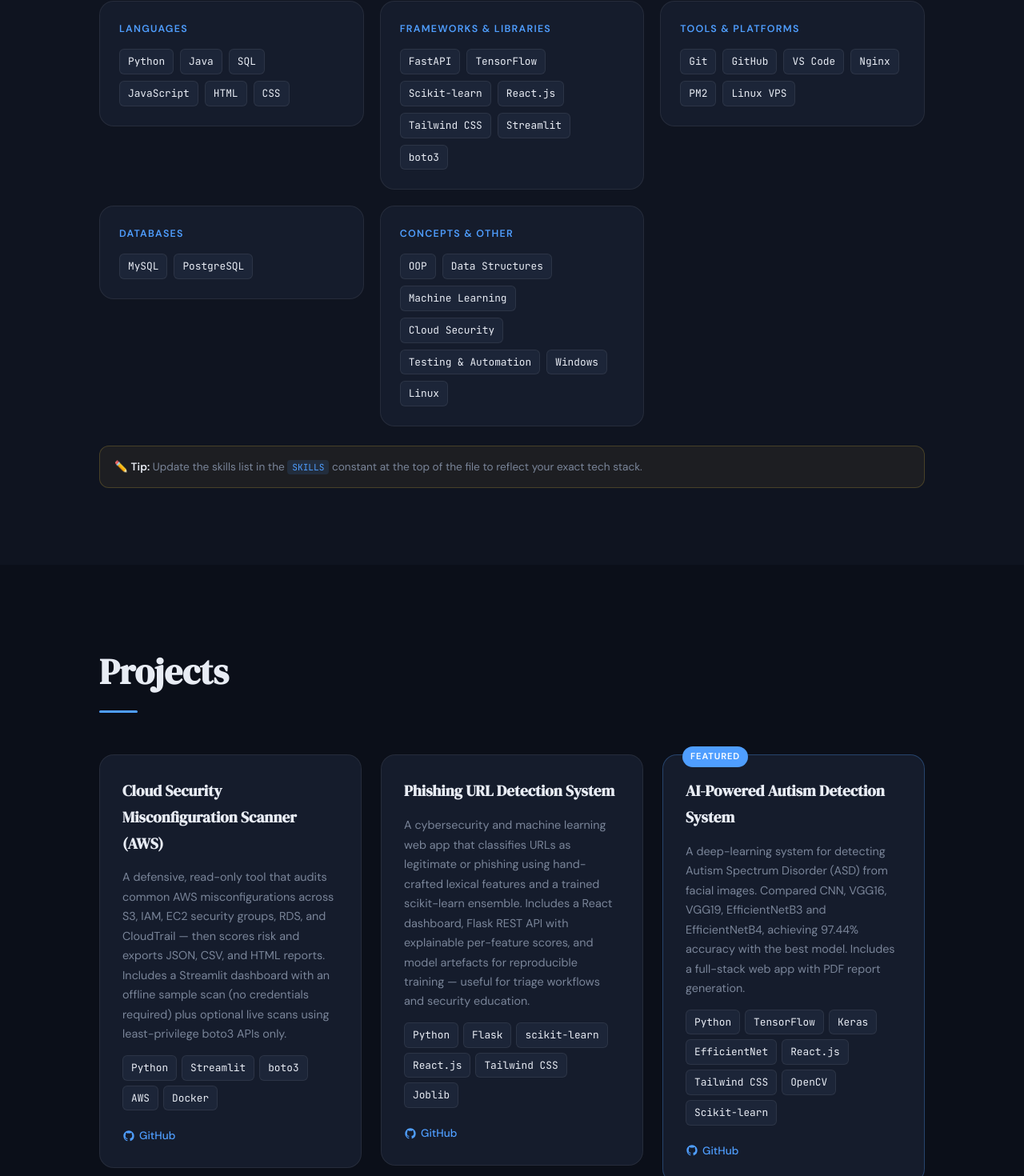
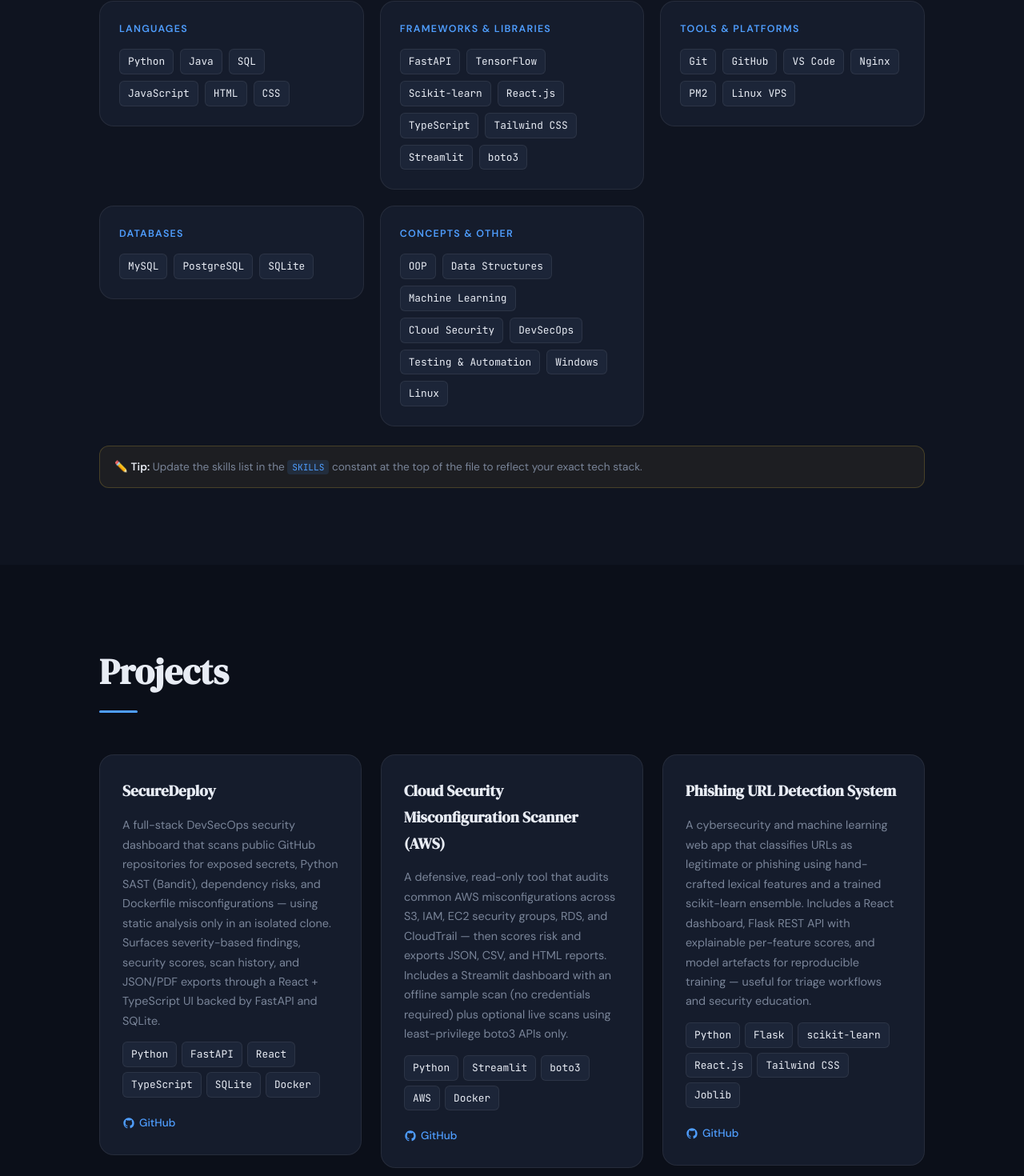
Before and after one commit to Sahamamjad/sahamamjad.github.io, a React (Vite) app: page / in a window 1280 px wide. Shown: the part 1817-3287 px from the top of the page at 80% size. Built offline with nearby package versions, Linux system fonts and the light colour scheme.

Commit message:
Add SecureDeploy project to portfolio

```diff
--- a/src/App.jsx
+++ b/src/App.jsx
@@ -6,13 +6,21 @@
 
 const SKILLS = {
   "Languages": ["Python", "Java", "SQL", "JavaScript", "HTML", "CSS"],
-  "Frameworks & Libraries": ["FastAPI", "TensorFlow", "Scikit-learn", "React.js", "Tailwind CSS", "Streamlit", "boto3"],
+  "Frameworks & Libraries": ["FastAPI", "TensorFlow", "Scikit-learn", "React.js", "TypeScript", "Tailwind CSS", "Streamlit", "boto3"],
   "Tools & Platforms": ["Git", "GitHub", "VS Code", "Nginx", "PM2", "Linux VPS"],
-  "Databases": ["MySQL", "PostgreSQL"],
-  "Concepts & Other": ["OOP", "Data Structures", "Machine Learning", "Cloud Security", "Testing & Automation", "Windows", "Linux"],
+  "Databases": ["MySQL", "PostgreSQL", "SQLite"],
+  "Concepts & Other": ["OOP", "Data Structures", "Machine Learning", "Cloud Security", "DevSecOps", "Testing & Automation", "Windows", "Linux"],
 };
 
 const PROJECTS = [
+  {
+    title: "SecureDeploy",
+    description:
+      "A full-stack DevSecOps security dashboard that scans public GitHub repositories for exposed secrets, Python SAST (Bandit), dependency risks, and Dockerfile misconfigurations — using static analysis only in an isolated clone. Surfaces severity-based findings, security scores, scan history, and JSON/PDF exports through a React + TypeScript UI backed by FastAPI and SQLite.",
+    tech: ["Python", "FastAPI", "React", "TypeScript", "SQLite", "Docker"],
+    github: "https://github.com/Sahamamjad/securedeploy",
+    highlight: false,
+  },
   {
     title: "Cloud Security Misconfiguration Scanner (AWS)",
     description:
@@ -75,6 +83,7 @@
       "Created a malware classification system using ML models and Cuckoo Sandbox achieving high detection accuracy.",
       "Shipped a phishing URL detection lab (React, Flask, scikit-learn) with explainable features and REST inference.",
       "Delivered a read-only AWS misconfiguration scanner (Streamlit, boto3) with CIS-oriented findings and exportable reports.",
+      "Built SecureDeploy — a DevSecOps repo scanner (FastAPI, React, SQLite) with secrets/SAST/Dockerfile checks and exportable reports.",
     ],
   },
   {
```
